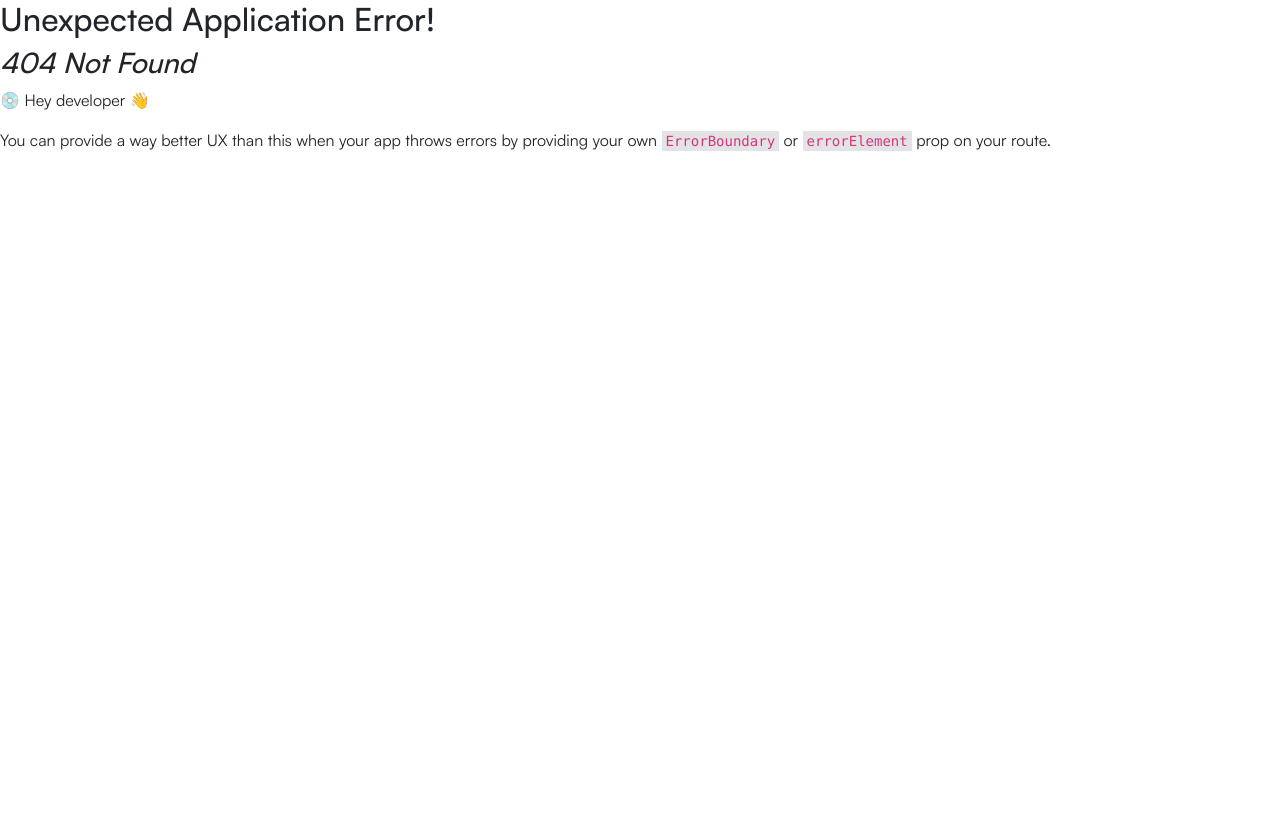
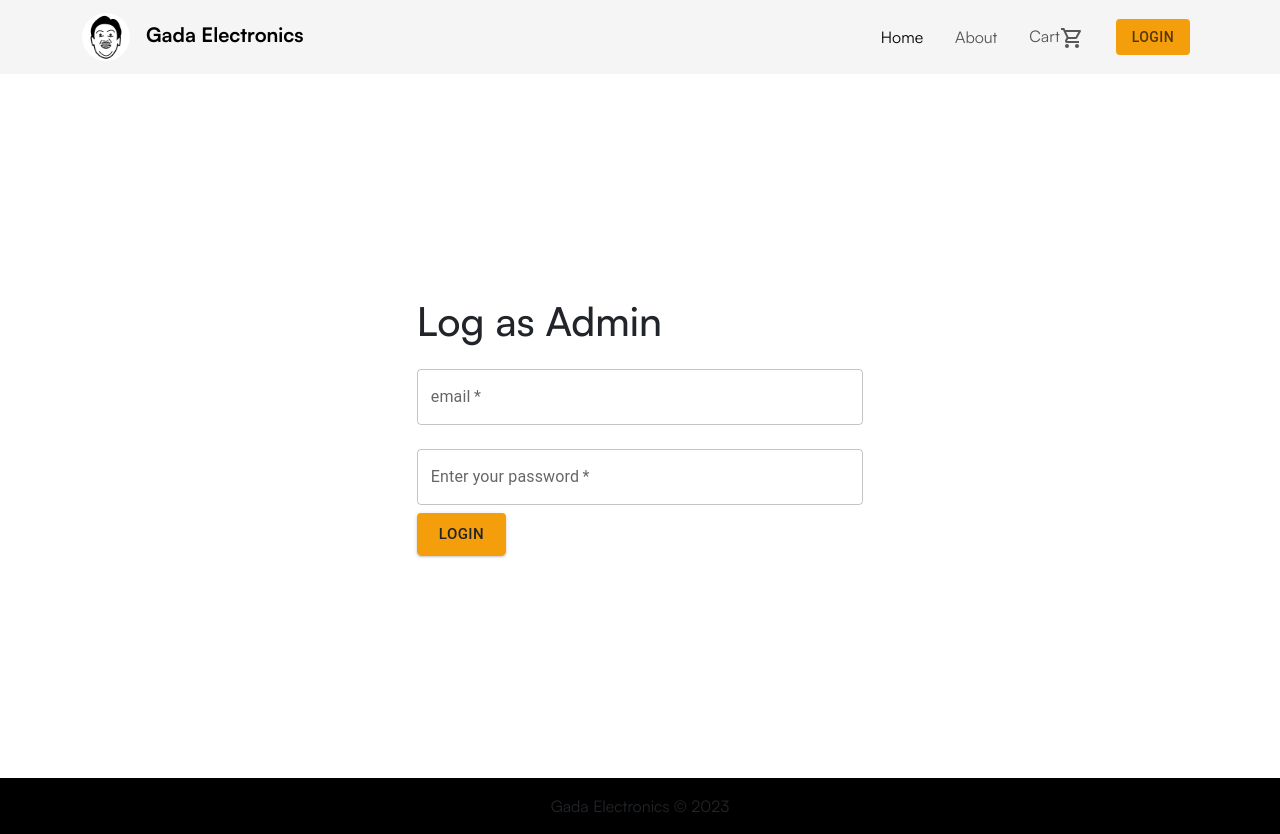
Before and after one commit to rehan-ankalgi-7t2/gada-electronics, a React (Create React App) app in the folder frontend/: page /admin-login in a window 1280 px wide. Before the commit this address had no page. Before the commit the page ends 800 px from the top, so only its background shows below. Built offline with nearby package versions, Linux system fonts and the light colour scheme; a web font is replaced by a local one.

Commit message:
LOGIN FEATURE - user api slice - auth slice - login functionality

```diff
--- a/frontend/package.json
+++ b/frontend/package.json
@@ -23,6 +23,7 @@
     "react-router-bootstrap": "^0.26.2",
     "react-router-dom": "^6.16.0",
     "react-scripts": "5.0.1",
+    "react-toastify": "^9.1.3",
     "web-vitals": "^2.1.4"
   },
   "scripts": {
--- a/frontend/src/App.js
+++ b/frontend/src/App.js
@@ -4,6 +4,8 @@ import { Outlet } from "react-router";
 // import ResponsiveAppBar from "./components/Appbar";
 import Footer from "./components/Footer";
 import Header from "./components/Header";
+import { ToastContainer } from "react-toastify";
+import "react-toastify/dist/ReactToastify.css";
 
 const App = () => {
   return (
@@ -14,6 +16,7 @@ const App = () => {
         <Outlet />
       </main>
       <Footer />
+      <ToastContainer />
     </>
   );
 };
--- a/frontend/src/index.js
+++ b/frontend/src/index.js
@@ -19,6 +19,8 @@ import store from "./store";
 import LoginScreen from "./screens/LoginScreen";
 import RegisterScreen from "./screens/RegisterScreen";
 import CartScreen from "./screens/CartScreen";
+import AdminLoginScreen from "./screens/AdminLoginScreen";
+import ShippingScreen from "./screens/ShippingScreen";
 
 const router = createBrowserRouter(
   createRoutesFromElements(
@@ -28,6 +30,8 @@ const router = createBrowserRouter(
       <Route path="/login" element={<LoginScreen />} />
       <Route path="/register" element={<RegisterScreen />} />
       <Route path="/cart" element={<CartScreen />} />
+      <Route path="/admin-login" element={<AdminLoginScreen />} />
+      <Route path="/shipping" element={<ShippingScreen />} />
     </Route>
   )
 );
--- /dev/null
+++ b/frontend/src/screens/AdminLoginScreen.js
@@ -0,0 +1,82 @@
+import React, { useState } from "react";
+import { Container, Row, Col } from "react-bootstrap";
+import { Button, InputAdornment, IconButton, TextField } from "@mui/material";
+import { Visibility, VisibilityOff } from "@mui/icons-material";
+import { Link } from "react-router-dom";
+
+const AdminLoginScreen = () => {
+  const [showPassword, setShowPassword] = useState(false);
+
+  const handleClickShowPassword = () => {
+    setShowPassword(!showPassword);
+  };
+
+  const handleMouseDownPassword = (e) => {
+    e.preventDefault();
+  };
+
+  return (
+    <div style={{ height: "88vh" }}>
+      <Container
+        className="py-5"
+        style={{
+          display: "flex",
+          alignItems: "center",
+          justifyContent: "center",
+          flexFlow: "column",
+          height: "100%",
+        }}
+      >
+        <form
+          className="my-5"
+          style={{
+            width: "40%",
+            display: "flex",
+            alignItems: "flex-start",
+            justifyContent: "space-between",
+            flexFlow: "column",
+          }}
+        >
+          <h1>Log as Admin</h1>
+          <TextField
+            variant="outlined"
+            label="email"
+            placeholder="Email"
+            required
+            type="email"
+            fullWidth
+            margin="normal"
+            color="appleBlack"
+          />
+          <TextField
+            label="Enter your password"
+            placeholder="password"
+            type="password"
+            required
+            fullWidth
+            margin="normal"
+            color="appleBlack"
+            variant="outlined"
+            endAdornment={
+              <InputAdornment position="end">
+                <IconButton
+                  aria-label="toggle password visibility"
+                  onClick={handleClickShowPassword}
+                  onMouseDown={handleMouseDownPassword}
+                  edge="end"
+                >
+                  {showPassword ? <VisibilityOff /> : <Visibility />}
+                </IconButton>
+              </InputAdornment>
+            }
+          />
+          <Button size="large" variant="contained" color="yellow">
+            Login
+          </Button>
+        </form>
+      </Container>
+    </div>
+  );
+};
+
+export default AdminLoginScreen;
--- a/frontend/src/screens/LoginScreen.js
+++ b/frontend/src/screens/LoginScreen.js
@@ -1,18 +1,48 @@
-import React, { useState } from "react";
+import React, { useState, useEffect } from "react";
 import { Container, Row, Col } from "react-bootstrap";
-import { Button, InputAdornment, IconButton, TextField } from "@mui/material";
-import { Visibility, VisibilityOff } from "@mui/icons-material";
-import { Link } from "react-router-dom";
+import { Button, TextField } from "@mui/material";
+import { Link, useLocation, useNavigate } from "react-router-dom";
+import { useLoginMutation } from "../slices/usersApiSlice";
+import { useDispatch, useSelector } from "react-redux";
+import Loader from "../components/Loader";
+import { setCredentials } from "../slices/authSlice";
+import { toast } from "react-toastify";
 
 const LoginScreen = () => {
-  const [showPassword, setShowPassword] = useState(false);
+  const [email, setEmail] = useState("");
+  const [password, setPassword] = useState("");
+  const dispatch = useDispatch();
+  const navigate = useNavigate();
+  const [login, { isLoading }] = useLoginMutation();
+  const { search } = useLocation();
+  const sp = new URLSearchParams(search);
+  const redirect = sp.get("redirect") || "/";
+  const { userInfo } = useSelector((state) => state.auth);
 
-  const handleClickShowPassword = () => {
-    setShowPassword(!showPassword);
+  useEffect(() => {
+    if (userInfo) {
+      navigate(redirect);
+    }
+  }, [userInfo, redirect, navigate]);
+
+  const handleEmailChange = (e) => {
+    setEmail(e.target.value);
   };
 
-  const handleMouseDownPassword = (e) => {
+  const handlePasswordChange = (e) => {
+    setPassword(e.target.value);
+  };
+
+  const handleLoginSubmit = async (e) => {
     e.preventDefault();
+    try {
+      const response = await login({ email, password }).unwrap();
+      dispatch(setCredentials({ ...response }));
+      navigate(redirect);
+    } catch (error) {
+      // console.log(error);
+      toast.error(error?.data?.message || error?.error);
+    }
   };
 
   return (
@@ -28,6 +58,7 @@ const LoginScreen = () => {
         }}
       >
         <form
+          onSubmit={handleLoginSubmit}
           className="my-5"
           style={{
             width: "40%",
@@ -47,6 +78,8 @@ const LoginScreen = () => {
             fullWidth
             margin="normal"
             color="appleBlack"
+            onChange={handleEmailChange}
+            value={email}
           />
           <TextField
             label="Enter your password"
@@ -57,25 +90,20 @@ const LoginScreen = () => {
             margin="normal"
             color="appleBlack"
             variant="outlined"
-            endAdornment={
-              <InputAdornment position="end">
-                <IconButton
-                  aria-label="toggle password visibility"
-                  onClick={handleClickShowPassword}
-                  onMouseDown={handleMouseDownPassword}
-                  edge="end"
-                >
-                  {showPassword ? <VisibilityOff /> : <Visibility />}
-                </IconButton>
-              </InputAdornment>
-            }
+            onChange={handlePasswordChange}
+            value={password}
           />
-          <Button size="large" variant="contained" color="yellow">
+          <Button size="large" variant="contained" color="yellow" type="submit">
             Login
           </Button>
+
+          {isLoading && <Loader />}
         </form>
         <p>
-          Don't have an account? <Link to={"/register"}>Sign up here</Link>
+          Don't have an account?{" "}
+          <Link to={redirect ? `/register?redirect=${redirect}` : "/register"}>
+            Sign up here
+          </Link>
         </p>
       </Container>
     </div>
--- /dev/null
+++ b/frontend/src/screens/ShippingScreen.js
@@ -0,0 +1,7 @@
+import React from "react";
+
+const ShippingScreen = () => {
+  return <div>ShippingScreen</div>;
+};
+
+export default ShippingScreen;
--- /dev/null
+++ b/frontend/src/slices/authSlice.js
@@ -0,0 +1,21 @@
+import { createSlice } from "@reduxjs/toolkit";
+
+const initialState = {
+  userInfo: localStorage.getItem("userInfo")
+    ? JSON.parse(localStorage.getItem("userInfo"))
+    : null,
+};
+
+const authSlice = createSlice({
+  name: "auth",
+  initialState,
+  reducers: {
+    setCredentials: (state, action) => {
+      state.userInfo = action.payload;
+      localStorage.setItem("userInfo", JSON.stringify(action.payload));
+    },
+  },
+});
+
+export const { setCredentials } = authSlice.actions;
+export default authSlice.reducer;
--- /dev/null
+++ b/frontend/src/slices/usersApiSlice.js
@@ -0,0 +1,16 @@
+import { USERS_URL } from "../constants";
+import { apiSlice } from "./apiSlice";
+
+export const usersApiSlice = apiSlice.injectEndpoints({
+  endpoints: (builder) => ({
+    login: builder.mutation({
+      query: (data) => ({
+        url: `${USERS_URL}/login`,
+        method: "POST",
+        body: data,
+      }),
+    }),
+  }),
+});
+
+export const { useLoginMutation } = usersApiSlice;
--- a/frontend/src/store.js
+++ b/frontend/src/store.js
@@ -1,11 +1,13 @@
 import { configureStore } from "@reduxjs/toolkit";
 import { apiSlice } from "./slices/apiSlice";
 import cartSliceReducer from "./slices/cartSlice";
+import authSliceReducer from "./slices/authSlice";
 
 const store = configureStore({
   reducer: {
     [apiSlice.reducerPath]: apiSlice.reducer,
     cart: cartSliceReducer,
+    auth: authSliceReducer,
   },
   middleware: (getDefaultMiddleware) =>
     getDefaultMiddleware().concat(apiSlice.middleware),
```
Also changed, not shown: 1 other file (tests, documents, lock files or other folders).
